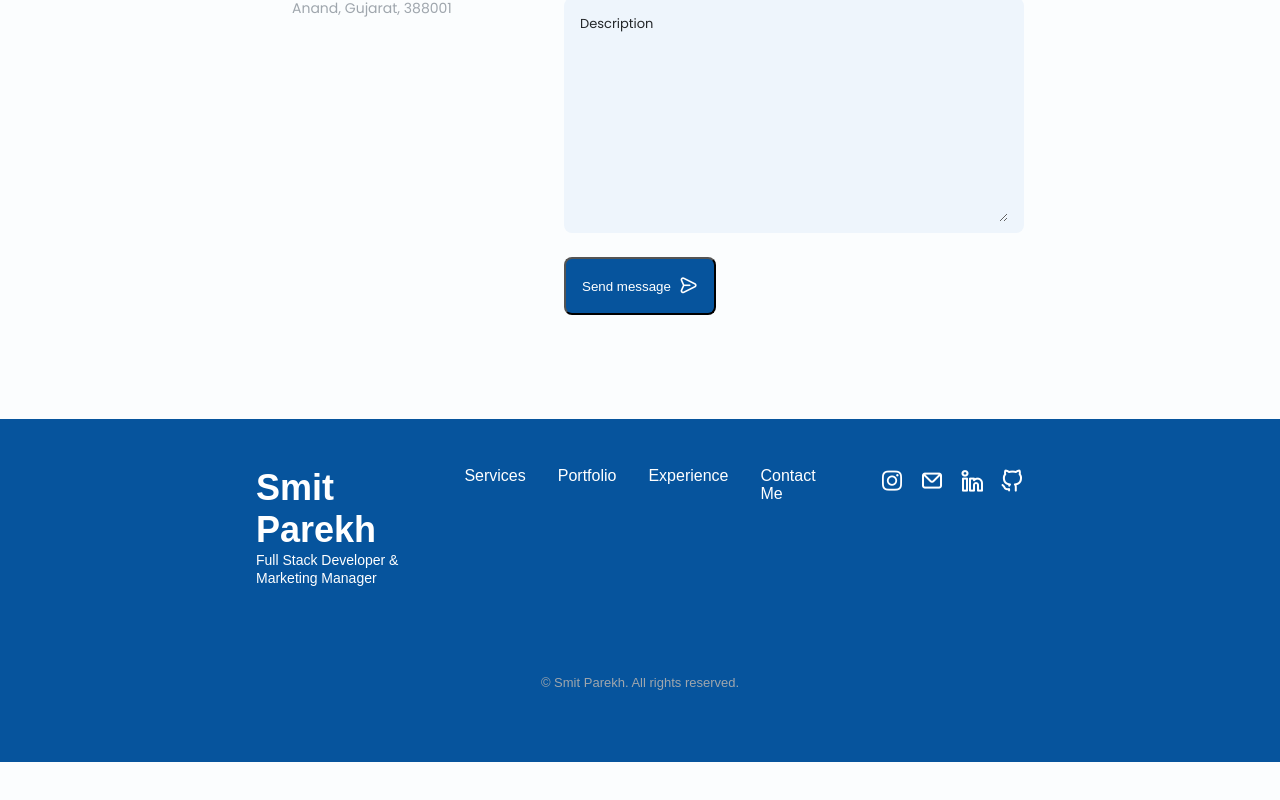
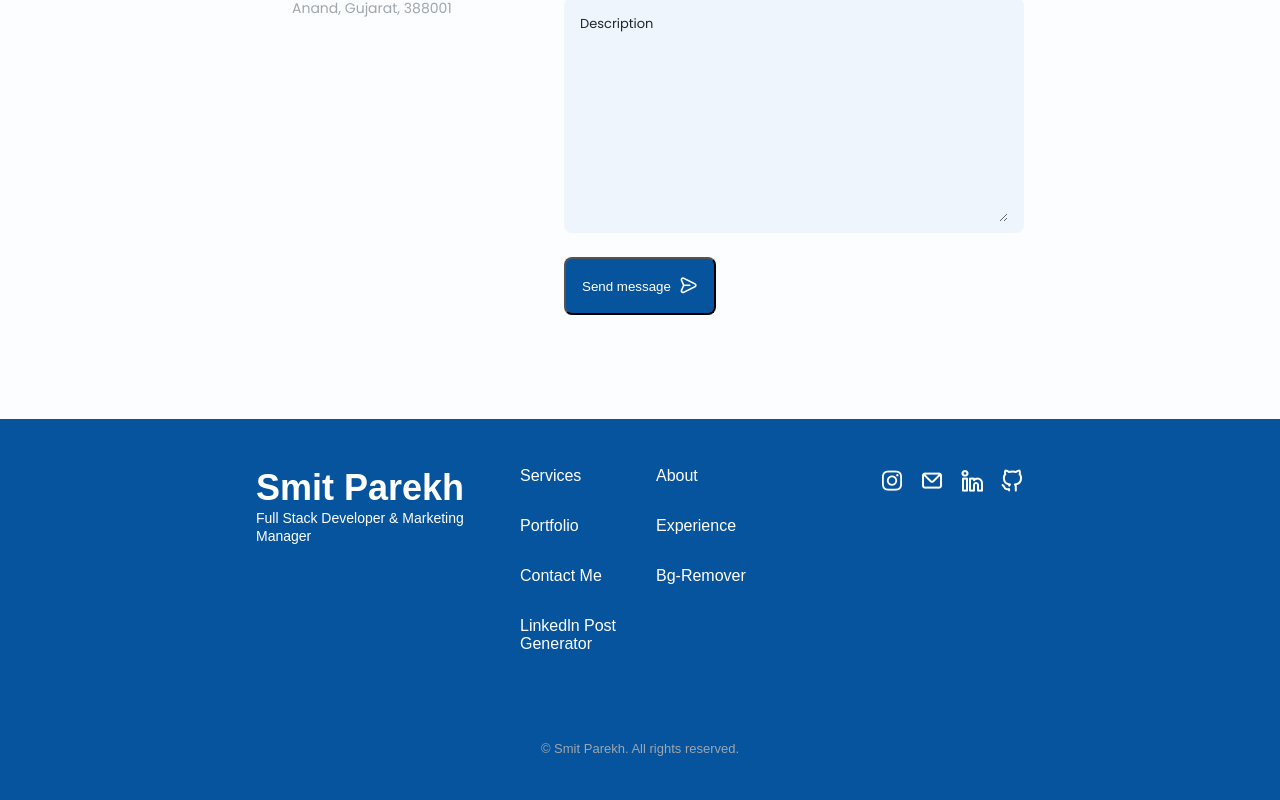
Before and after one commit to SmitParekh84/Smit-React-New-Portfolio-front-end, a React (Vite) app: page / in a window 1280 px wide. Shown: the part 6055-6855 px from the top of the page. Before the commit the page ends 6817 px from the top, so only its background shows below. Built offline with nearby package versions, Linux system fonts and the light colour scheme; some icons are missing.

Commit message:
Refactor footer layout: change links to grid display and add new navigation items

```diff
--- a/src/assets/css/styles.css
+++ b/src/assets/css/styles.css
@@ -1694,8 +1694,10 @@ img {
     }
 
     .footer__links {
-      flex-direction: row;
+      display: grid;
+  grid-template-columns: 1fr 1fr;  /* Two equal-width columns */
       column-gap: 2rem;
+      gap: 2rem;
     }
     .footer__socials {
       justify-self: flex-end;
--- a/src/components/Footer.jsx
+++ b/src/components/Footer.jsx
@@ -14,7 +14,6 @@ const Footer = () => {
                             <span className="footer__subtitle">{footerData.subtitle}</span>
                         </a>
                     </div>
-
                     <ul className="footer__links">
                         {footerData.links.map((link, index) => (
                             <li key={index}>
@@ -22,7 +21,6 @@ const Footer = () => {
                             </li>
                         ))}
                     </ul>
-
                     <div className="footer__socials">
                         {footerData.socialLinks.map((social, index) => (
                             <a
--- a/src/data/data.js
+++ b/src/data/data.js
@@ -414,9 +414,13 @@ export const footerData = {
   subtitle: "Full Stack Developer & Marketing Manager",
   links: [
     { href: "/services", label: "Services" },
+    { id: "/about", label: "About", icon: "uil-user" },
     { href: "/portfolio", label: "Portfolio" },
     { href: "/qualification", label: "Experience" },
     { href: "/contact", label: "Contact Me" },
+    { id: "/background-remover", label: "Bg-Remover", icon: "uil-trash" },
+    { id: "/viral-linkedin-post-generator", label: "Linkedln Post Generator ", icon: "uil-linkedin" },
+
   ],
   socialLinks: [
     {
```
